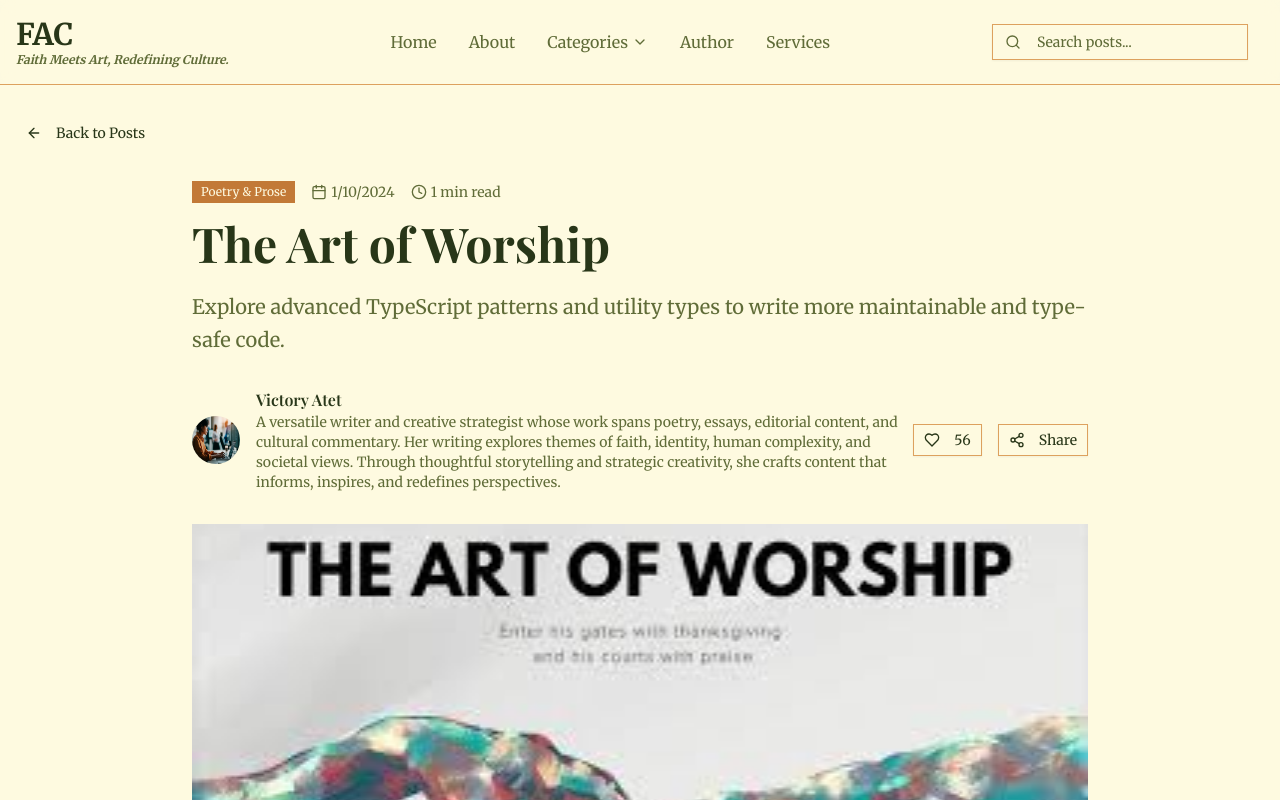
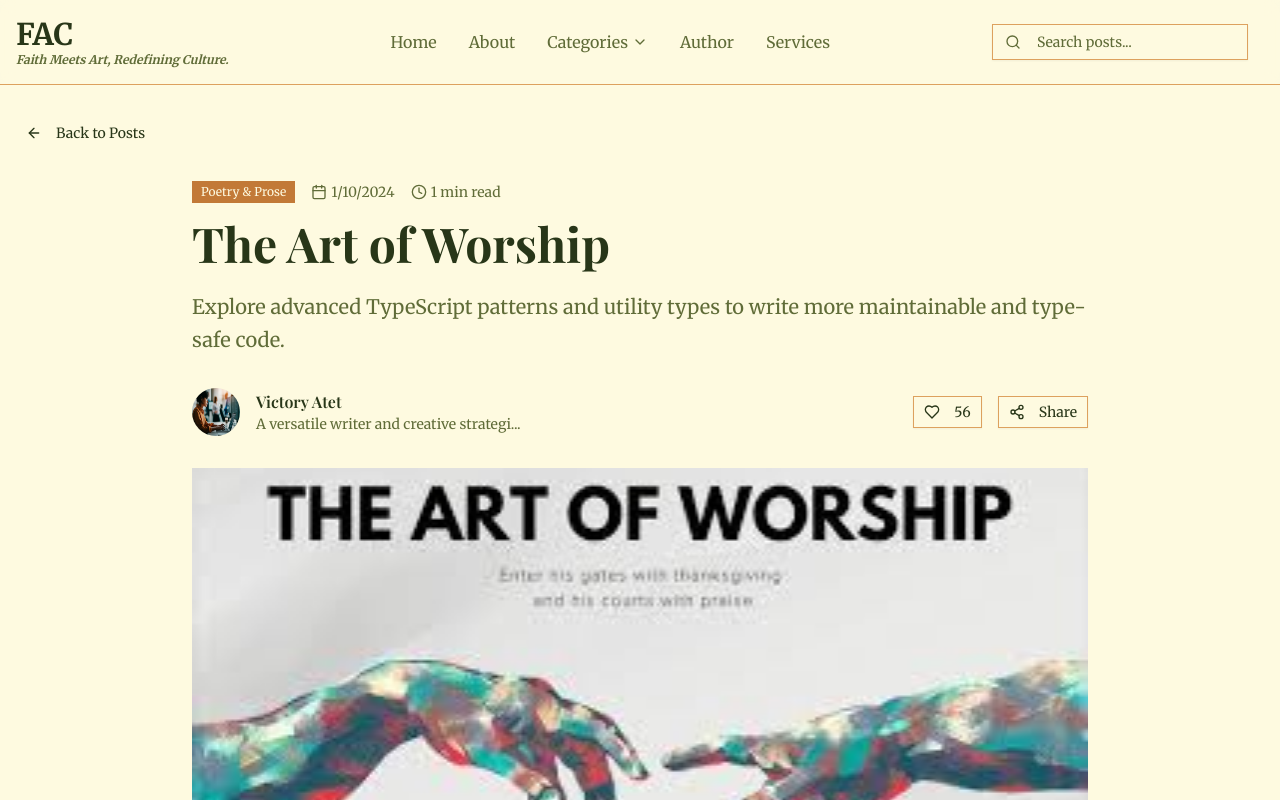
Before and after one commit to abmercy035/fac-blog, a Next.js app: page /posts/advanced-typescript-patterns-code-quality in a window 1280 px wide. Shown: the top 800 px of the page. Built offline with nearby package versions, Linux system fonts and the light colour scheme; a web font is replaced by a local one.

Commit message:
post author profile display fix v 0.2.1

```diff
--- a/app/posts/[slug]/page.tsx
+++ b/app/posts/[slug]/page.tsx
@@ -168,7 +168,7 @@ export default async function PostPage({ params }: PostPageProps) {
                       {post.author.name}
                     </h3>
                   </Link>
-                  <p className="text-sm text-muted-foreground">{post.author.bio}</p>
+                  <p className="text-sm text-muted-foreground">{post.author.bio.slice(0, 40)}...</p>
                 </div>
               </div>
 
```
